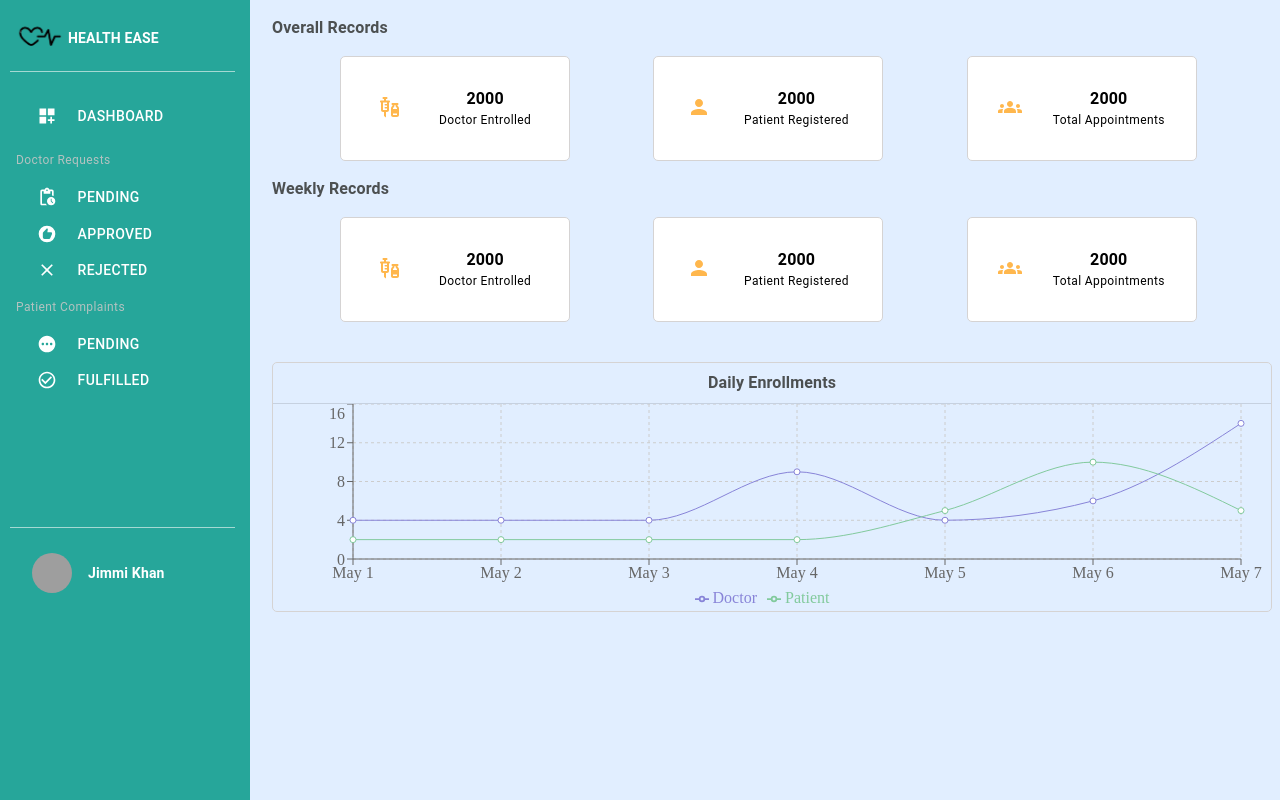
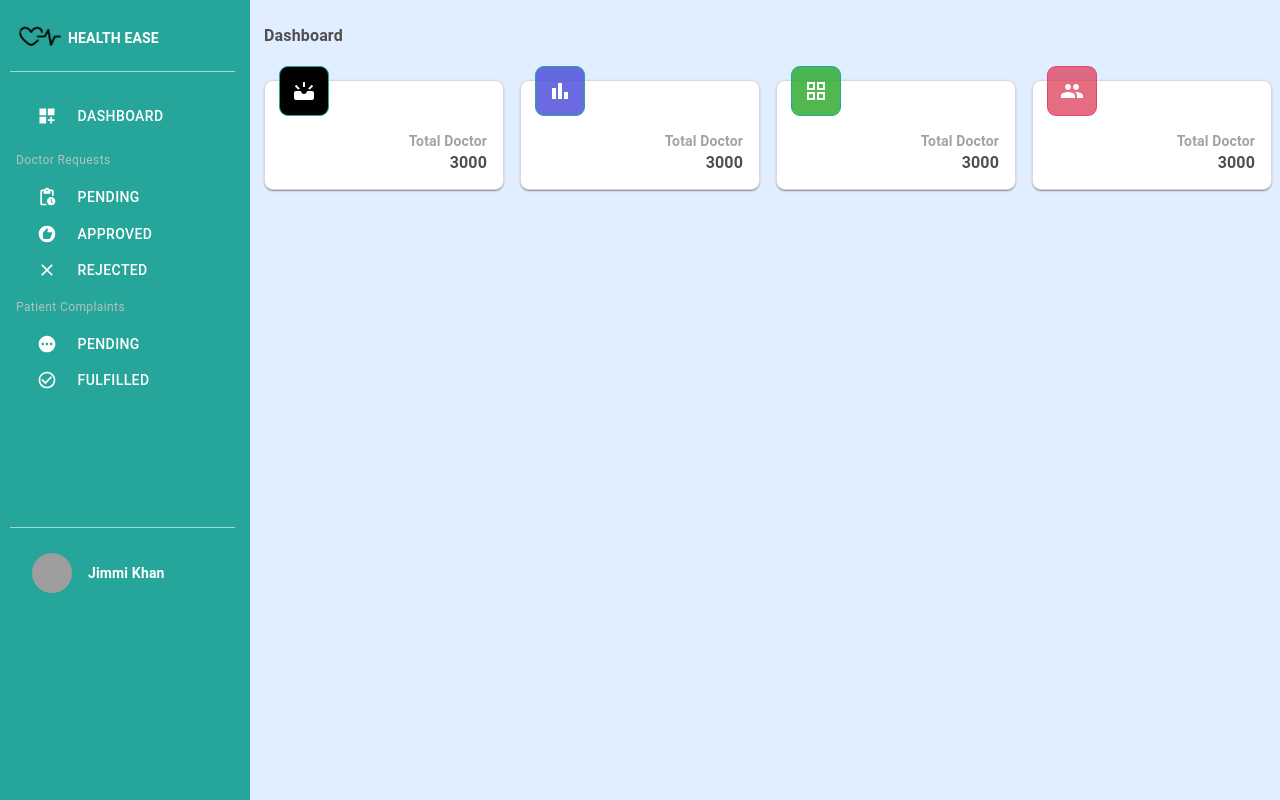
Before and after one commit to hamzay050/fyp-admin, a Next.js app: page /Admin/dashboard in a window 1280 px wide. Built offline with nearby package versions, Linux system fonts and the light colour scheme; grey boxes are pictures that could not be loaded.

Commit message:
Updated Dashboard

```diff
--- a/components/Admin/Dashboard/index.js
+++ b/components/Admin/Dashboard/index.js
@@ -4,79 +4,53 @@ import VaccinesIcon from '@mui/icons-material/Vaccines';
 import GroupsIcon from '@mui/icons-material/Groups';
 import PersonIcon from '@mui/icons-material/Person';
 import {Box,Typography} from '@mui/material'
+import UpcomingIcon from '@mui/icons-material/Upcoming';
+import BarChartIcon from '@mui/icons-material/BarChart';
+import PeopleIcon from '@mui/icons-material/People';
+import GridViewIcon from '@mui/icons-material/GridView';
 
 export default function Dashboard() {
   return (
     <>
-      <Typography variant='body1' sx={{color:'#3c3e3ee6',fontWeight:'600',margin:'1rem'}}>Overall Records</Typography>
-    <Box m='1rem 0' sx={{display:'flex',justifyContent:'space-evenly'}}>
-    <Box sx={{width:'230px',height:'105px',backgroundColor:'white',display:'flex',alignItems:'center',justifyContent:'space-evenly',border:'1px solid #d5d3d3',borderRadius:'5px'}}>
-        <Box>
-          <VaccinesIcon fontSize='medium' color='secondary'/>
+    <Typography sx={{margin:'1.5rem 0.5rem',fontWeight:600,color:'#504e4e'}}>Dashboard</Typography>
+    <Box sx={{display:'flex'}}>
+     <Box sx={{width:'252px',border:'1px solid #ddd8d8',borderRadius:'9px',boxShadow:1,height:'110px',margin:' 0.5rem',backgroundColor:'white'}}>
+        <Box sx={{width:'50px',height:'50px',border:'1px solid #26a69a',borderRadius:'9px',position:'relative',left:'6%',bottom:'14%',display:'flex',justifyContent:'center',alignItems:'center',backgroundColor:'black'}}>
+          <UpcomingIcon fontSize='medium' sx={{color:'#fff'}}/>
         </Box>
-        <Box sx={{display:'flex',alignItems:'center',flexDirection:'column'}}>
-      <Typography variant='body1'sx={{fontWeight:'600'}}>2000</Typography>
-        <Typography variant='caption'>Doctor Entrolled</Typography>
-
+        <Box sx={{display:'flex',flexDirection:'column',justifyContent:'center',alignItems:'end',margin:'0 1rem'}}>
+          <Typography variant='body2' sx={{color:'#9fa5a3',fontWeight:600}}>Total Doctor</Typography>
+          <Typography variant='body1' sx={{fontWeight:600,color:'#4f5050'}}>3000</Typography>
         </Box>
-      </Box>
-      <Box sx={{width:'230px',height:'105px',backgroundColor:'white',display:'flex',alignItems:'center',justifyContent:'space-evenly',border:'1px solid #d5d3d3',borderRadius:'5px'}}>
-        <Box>
-          <PersonIcon fontSize='medium' color='secondary'/>
+     </Box>
+     <Box sx={{width:'252px',border:'1px solid #ddd8d8',borderRadius:'9px',boxShadow:1,height:'110px',margin:' 0.5rem',backgroundColor:'white'}}>
+        <Box sx={{width:'50px',height:'50px',border:'1px solid #26a69a',borderRadius:'9px',position:'relative',left:'6%',bottom:'14%',display:'flex',justifyContent:'center',alignItems:'center',backgroundColor:'#4b4bdbd1'}}>
+          <BarChartIcon fontSize='medium' sx={{color:'#fff'}}/>
         </Box>
-        <Box sx={{display:'flex',alignItems:'center',flexDirection:'column'}}>
-      <Typography variant='body1'sx={{fontWeight:'600'}}>2000</Typography>
-        <Typography variant='caption'>Patient Registered</Typography>
-
+        <Box sx={{display:'flex',flexDirection:'column',justifyContent:'center',alignItems:'end',margin:'0 1rem'}}>
+          <Typography variant='body2' sx={{color:'#9fa5a3',fontWeight:600}}>Total Doctor</Typography>
+          <Typography variant='body1' sx={{fontWeight:600,color:'#4f5050'}}>3000</Typography>
         </Box>
-      </Box>
-      <Box sx={{width:'230px',height:'105px',backgroundColor:'white',display:'flex',alignItems:'center',justifyContent:'space-evenly',border:'1px solid #d5d3d3',borderRadius:'5px'}}>
-        <Box>
-          <GroupsIcon fontSize='medium' color='secondary'/>
+     </Box>
+     <Box sx={{width:'252px',border:'1px solid #ddd8d8',borderRadius:'9px',boxShadow:1,height:'110px',margin:' 0.5rem',backgroundColor:'white'}}>
+        <Box sx={{width:'50px',height:'50px',border:'1px solid #26a69a',borderRadius:'9px',position:'relative',left:'6%',bottom:'14%',display:'flex',justifyContent:'center',alignItems:'center',backgroundColor:'#2ba92bd1'}}>
+          <GridViewIcon fontSize='medium' sx={{color:'#fff'}}/>
         </Box>
-        <Box sx={{display:'flex',alignItems:'center',flexDirection:'column'}}>
-      <Typography variant='body1'sx={{fontWeight:'600'}}>2000</Typography>
-        <Typography variant='caption'>Total Appointments</Typography>
-
+        <Box sx={{display:'flex',flexDirection:'column',justifyContent:'center',alignItems:'end',margin:'0 1rem'}}>
+          <Typography variant='body2' sx={{color:'#9fa5a3',fontWeight:600}}>Total Doctor</Typography>
+          <Typography variant='body1' sx={{fontWeight:600,color:'#4f5050'}}>3000</Typography>
         </Box>
-      </Box>
-
-    </Box>
-    <Typography variant='body1' sx={{color:'#3c3e3ee6',fontWeight:'600',margin:'1rem'}}>Weekly Records</Typography>
-    <Box m='1rem 0' sx={{display:'flex',justifyContent:'space-evenly'}}>
-    <Box sx={{width:'230px',height:'105px',backgroundColor:'white',display:'flex',alignItems:'center',justifyContent:'space-evenly',border:'1px solid #d5d3d3',borderRadius:'5px'}}>
-        <Box>
-          <VaccinesIcon fontSize='medium' color='secondary'/>
+     </Box>
+     <Box sx={{width:'252px',border:'1px solid #ddd8d8',borderRadius:'9px',boxShadow:1,height:'110px',margin:' 0.5rem',backgroundColor:'white'}}>
+        <Box sx={{width:'50px',height:'50px',border:'1px solid #df3f5bc2',borderRadius:'9px',position:'relative',left:'6%',bottom:'14%',display:'flex',justifyContent:'center',alignItems:'center',backgroundColor:'#df3f5bc2'}}>
+          <PeopleIcon fontSize='medium' sx={{color:'#fff'}}/>
         </Box>
-        <Box sx={{display:'flex',alignItems:'center',flexDirection:'column'}}>
-      <Typography variant='body1'sx={{fontWeight:'600'}}>2000</Typography>
-        <Typography variant='caption'>Doctor Entrolled</Typography>
-
+        <Box sx={{display:'flex',flexDirection:'column',justifyContent:'center',alignItems:'end',margin:'0 1rem'}}>
+          <Typography variant='body2' sx={{color:'#9fa5a3',fontWeight:600}}>Total Doctor</Typography>
+          <Typography variant='body1' sx={{fontWeight:600,color:'#4f5050'}}>3000</Typography>
         </Box>
-      </Box>
-      <Box sx={{width:'230px',height:'105px',backgroundColor:'white',display:'flex',alignItems:'center',justifyContent:'space-evenly',border:'1px solid #d5d3d3',borderRadius:'5px'}}>
-        <Box>
-          <PersonIcon fontSize='medium' color='secondary'/>
-        </Box>
-        <Box sx={{display:'flex',alignItems:'center',flexDirection:'column'}}>
-      <Typography variant='body1'sx={{fontWeight:'600'}}>2000</Typography>
-        <Typography variant='caption'>Patient Registered</Typography>
-
-        </Box>
-      </Box>
-      <Box sx={{width:'230px',height:'105px',backgroundColor:'white',display:'flex',alignItems:'center',justifyContent:'space-evenly',border:'1px solid #d5d3d3',borderRadius:'5px'}}>
-        <Box>
-          <GroupsIcon fontSize='medium' color='secondary'/>
-        </Box>
-        <Box sx={{display:'flex',alignItems:'center',flexDirection:'column'}}>
-      <Typography variant='body1'sx={{fontWeight:'600'}}>2000</Typography>
-        <Typography variant='caption'>Total Appointments</Typography>
-
-        </Box>
-      </Box>
-
-    </Box>
-    <HeroSection/>
+     </Box>
+     </Box>
     </>
   )
 }
--- a/styles/globals.css
+++ b/styles/globals.css
@@ -11,6 +11,7 @@ html,body{
   overflow-x: hidden;
   padding: 0px;
   margin: 0px;
+      /* background-color: #babdbf0d; */
   background-color: #e1eeff;
 }
 .box{
```
